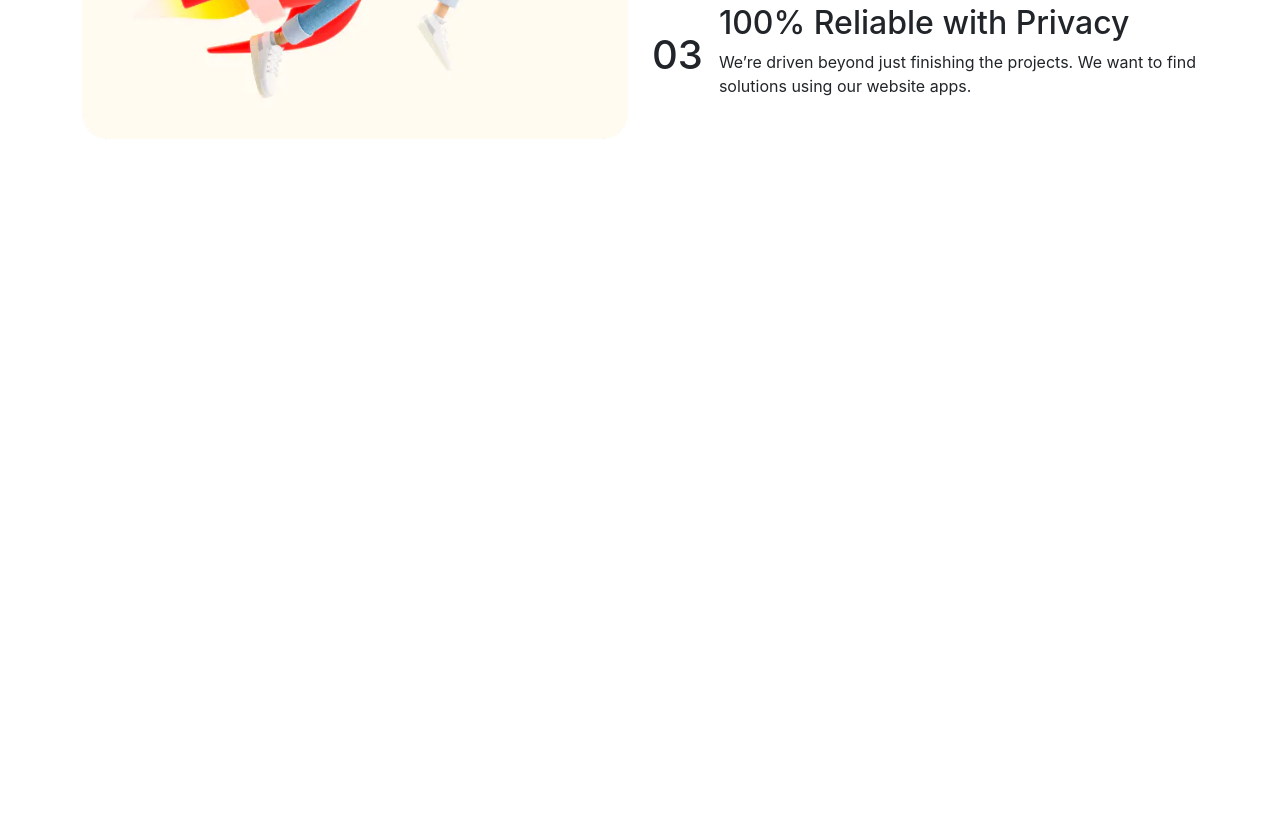
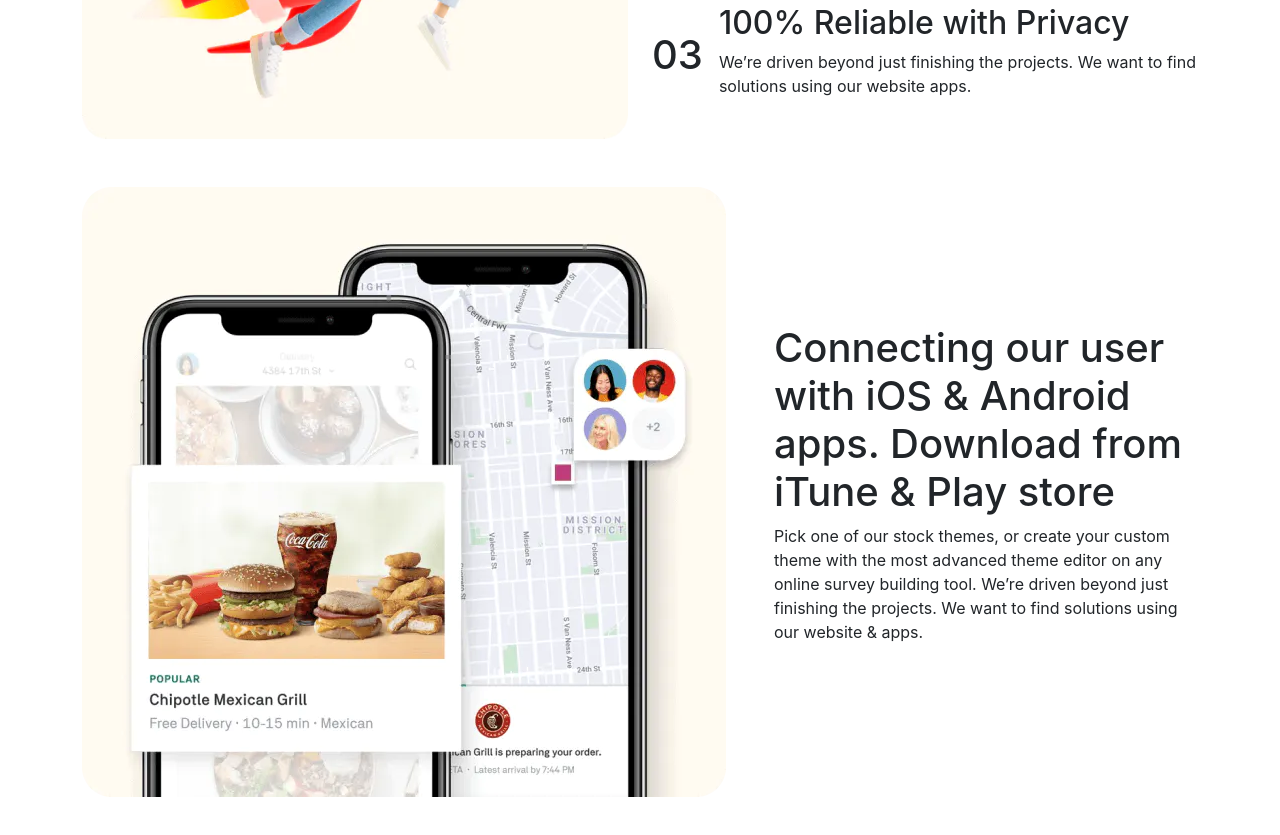
Before and after one commit to me-sajib/food-delivery, a React (Create React App) app: page / in a window 1280 px wide. Shown: the part 2600-3435 px from the top of the page. Before the commit the page ends 2739 px from the top, so only its background shows below. Built offline with nearby package versions, Linux system fonts and the light colour scheme.

Commit message:
add download app section

```diff
--- a/src/App.css
+++ b/src/App.css
@@ -12,6 +12,13 @@
 }
 .card-img-top:hover {
   transform: translateY(-10px);
+}
+
+.details-app {
+  height: 100%;
+  display: flex;
+  justify-content: center;
+  align-items: center;
 }
 /* large device form width */
 @media (min-width: 768px) {
--- a/src/components/Home.js
+++ b/src/components/Home.js
@@ -1,4 +1,5 @@
 import React from "react";
+import Apps from "../pages/HowToWork/Apps";
 import FastDelivery from "../pages/HowToWork/FastDelivery";
 import WorkSystem from "../pages/HowToWork/WorkSystem";
 import Foods from "../pages/Services/Foods";
@@ -11,6 +12,7 @@
       <Foods />
       <WorkSystem />
       <FastDelivery />
+      <Apps />
     </div>
   );
 };
--- /dev/null
+++ b/src/pages/HowToWork/Apps.js
@@ -0,0 +1,33 @@
+import React from "react";
+import apps from "../../images/apps.png";
+const Apps = () => {
+  return (
+    <div className="container py-5">
+      <div className="row g-5">
+        <div className="col">
+          <div className="logo-app">
+            <img src={apps} alt="logo-app" />
+          </div>
+        </div>
+        <div className="col">
+          <div className="details-app">
+            <div>
+              <h1>
+                Connecting our user with iOS & Android apps. Download from iTune
+                & Play store
+              </h1>
+              <p>
+                Pick one of our stock themes, or create your custom theme with
+                the most advanced theme editor on any online survey building
+                tool. We’re driven beyond just finishing the projects. We want
+                to find solutions using our website & apps.
+              </p>
+            </div>
+          </div>
+        </div>
+      </div>
+    </div>
+  );
+};
+
+export default Apps;
```
Also changed, not shown: src/images/order-door.png (added).
